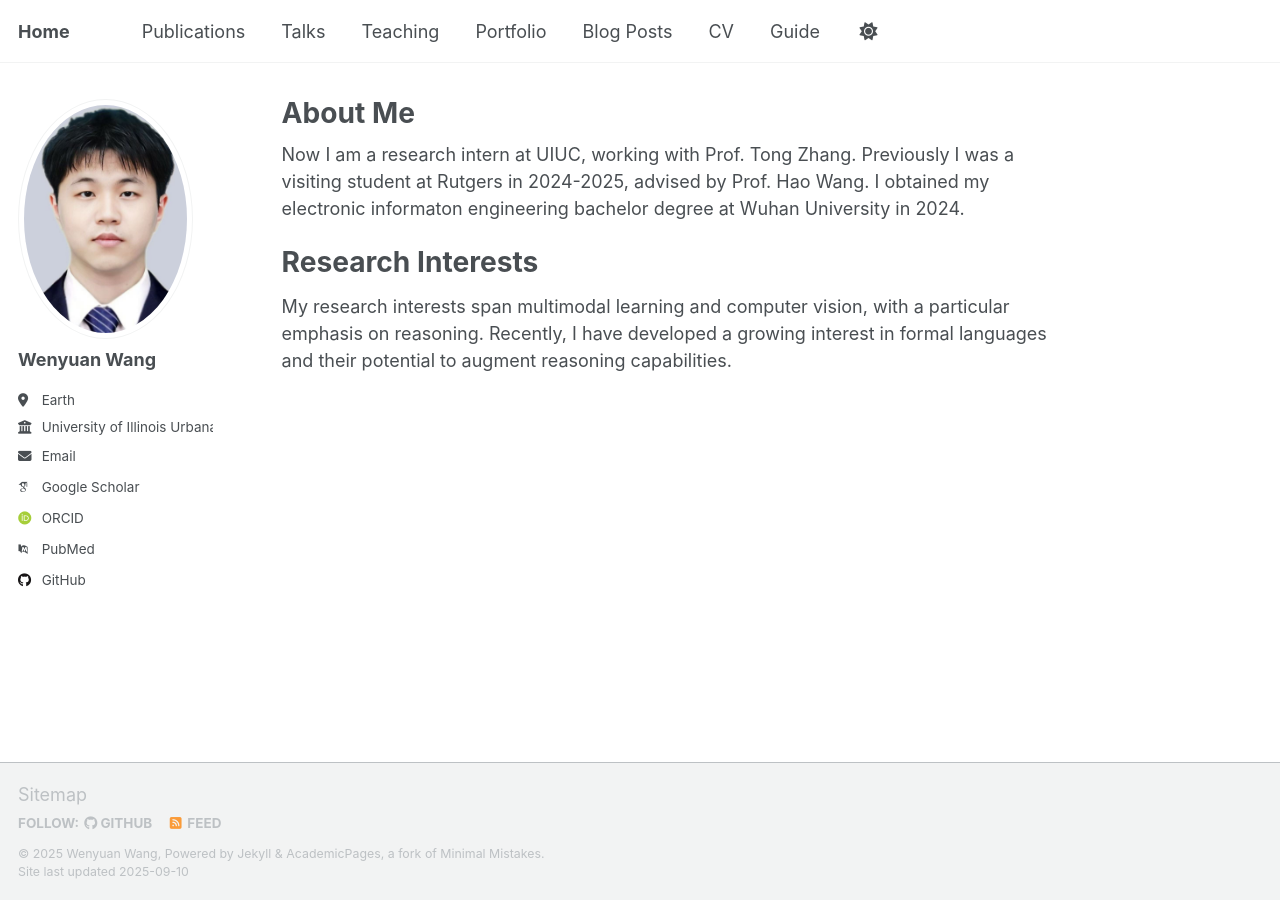
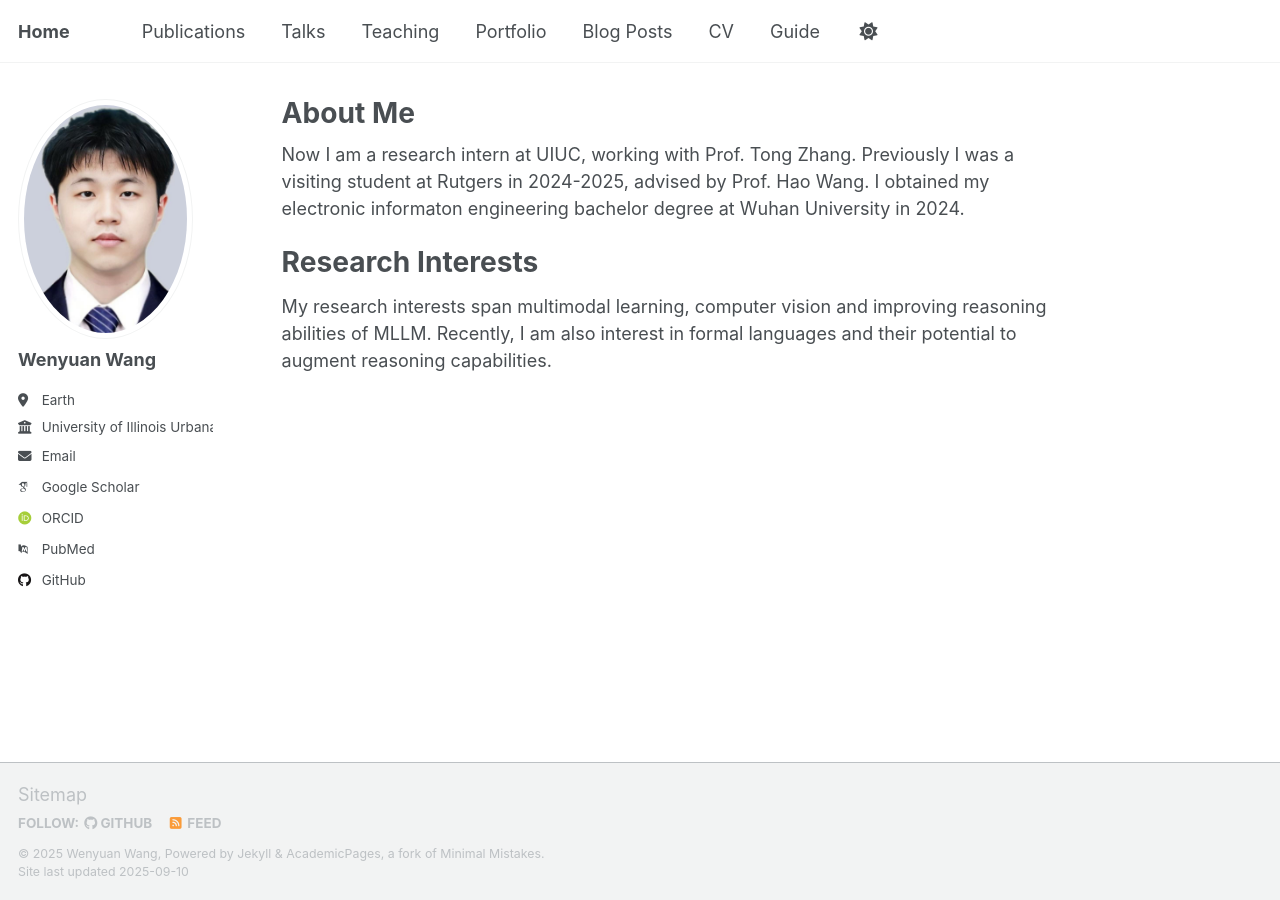
Before and after one commit to codemaker-123/codemaker-123.github.io, a Jekyll site: the page built from _pages/about.md, in a window 1280 px wide. Built offline with Jekyll 4.4.1, drawn with Linux system fonts in a browser that asks for light colours; some web fonts are replaced; a script that is not in the unit is left out.

Commit message:
Update about.md

```diff
--- a/_pages/about.md
+++ b/_pages/about.md
@@ -11,4 +11,4 @@ Now I am a research intern at UIUC, working with Prof. Tong Zhang. Previously I
 
 Research Interests
 ======
-My research interests span multimodal learning and computer vision, with a particular emphasis on reasoning. Recently, I have developed a growing interest in formal languages and their potential to augment reasoning capabilities.
+My research interests span multimodal learning, computer vision and improving reasoning abilities of MLLM. Recently, I am also interest in formal languages and their potential to augment reasoning capabilities.
```
